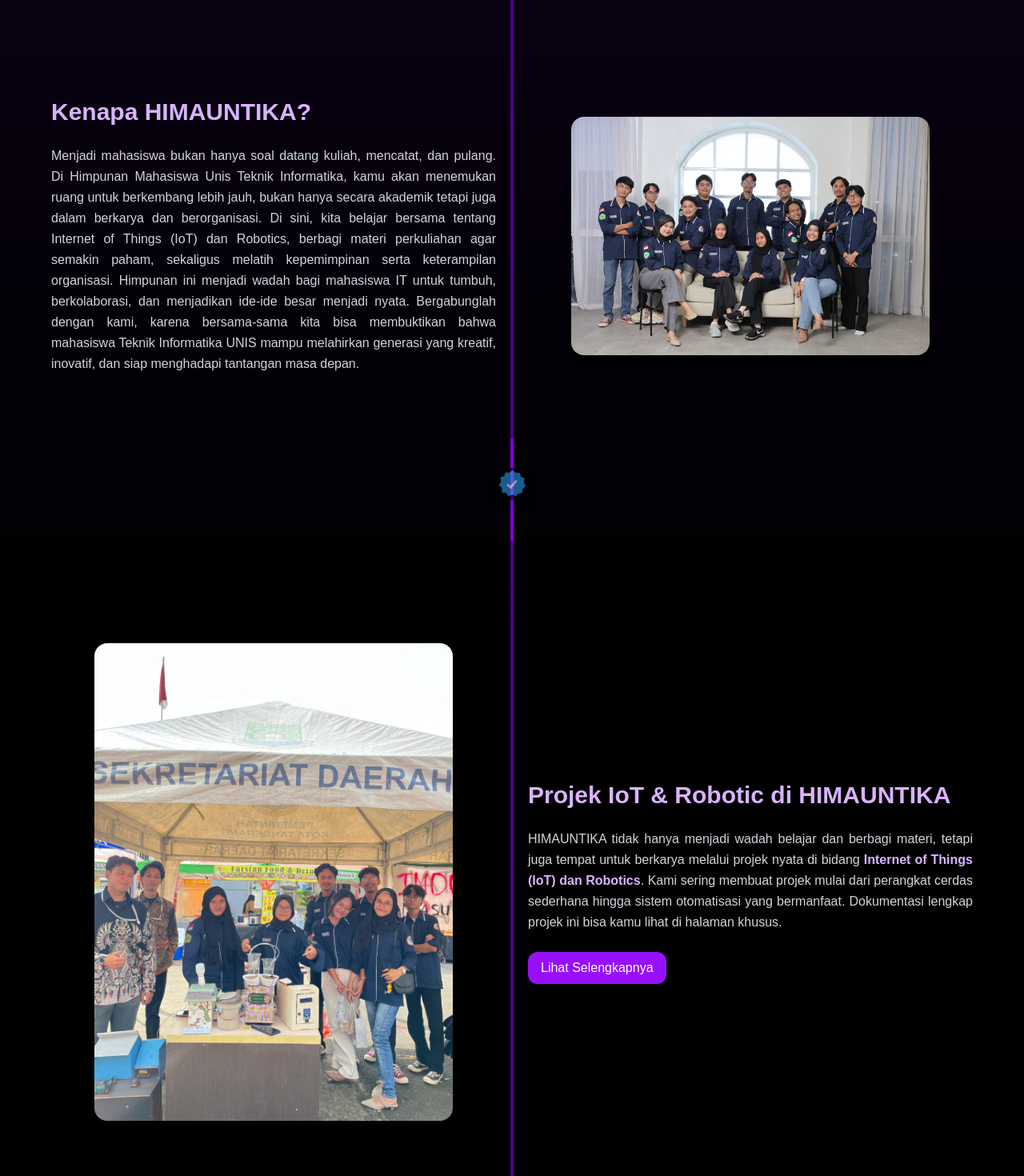
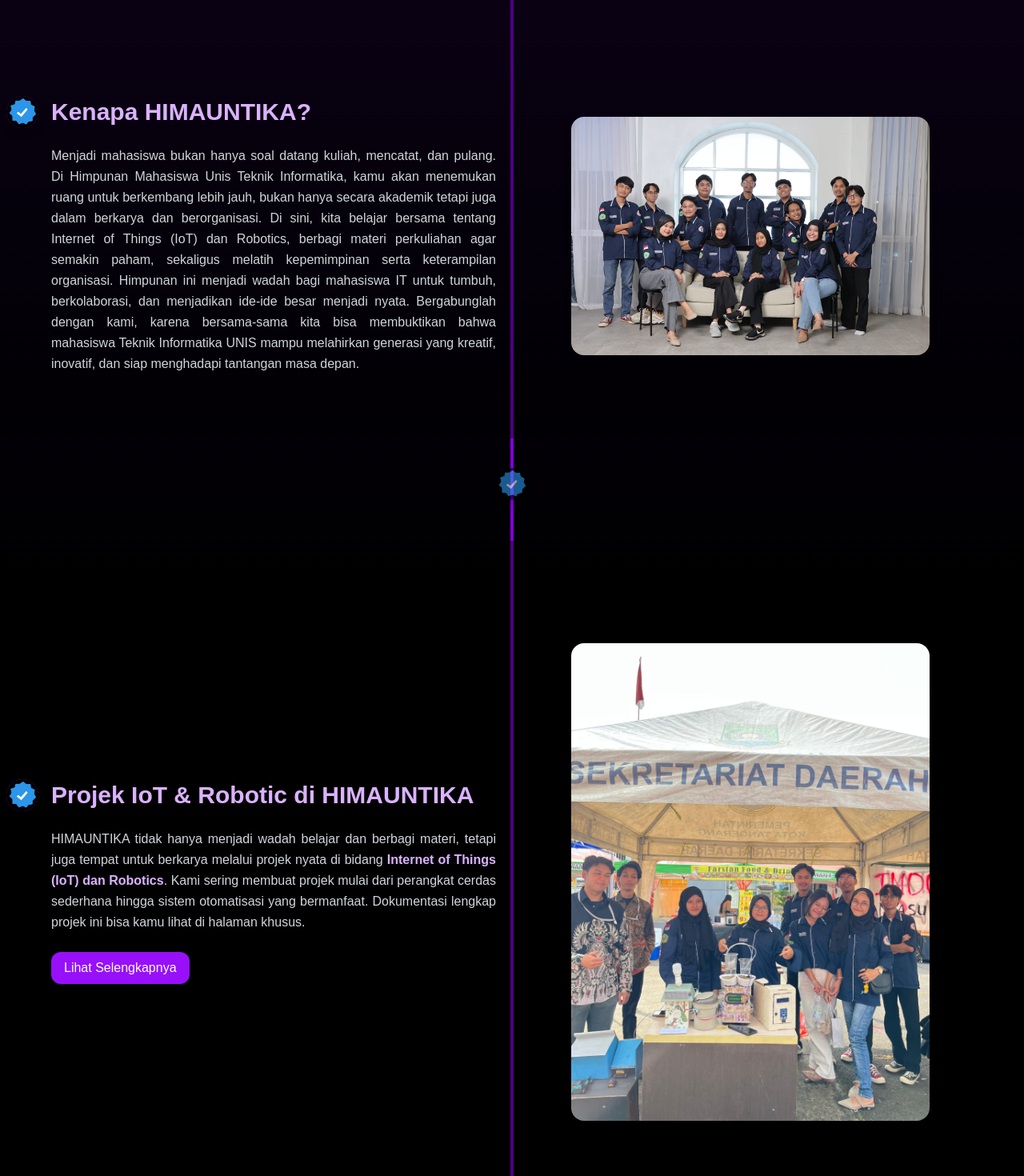
Before and after one commit to Gbaee/himauntika.ac.id, a Next.js app: page /himauntika in a window 1280 px wide. Shown: the part 1740-3210 px from the top of the page at 80% size. Built offline with nearby package versions, Linux system fonts and the light colour scheme.

Commit message:
versi terbaru untuk masih yang tentang gambar ceklis biru disamping judul

```diff
--- a/pages/himauntika.jsx
+++ b/pages/himauntika.jsx
@@ -623,21 +623,27 @@
           id="kenapa"
           className="py-16 md:py-20 px-4 md:px-6 bg-black/40 relative"
         >
-          {/* Icon centang biru */}
-          {/* <div className="absolute left-1/2 transform -translate-x-1/2 -top-4 bg-purple-600 rounded-full w-8 h-8 flex items-center justify-center shadow-lg z-10">
-            <CheckCheck className="w-5 h-5 text-blue-400" strokeWidth={3} />
-          </div> */}
-
           <div className="max-w-6xl mx-auto grid grid-cols-1 md:grid-cols-2 gap-10 items-center pt-12">
             {/* Bagian teks */}
             <div>
-              <h3 className="text-2xl md:text-3xl font-bold text-purple-300 mb-6">
+              {/* Judul dengan icon centang di garis timeline */}
+              <div className="flex items-center gap-3 mb-6 relative">
+                {/* Centang biru nempel ke garis timeline */}
+                <div className="absolute -left-12 md:-left-14 bg-purple-600 rounded-full w-10 h-10 flex items-center justify-center shadow-lg overflow-hidden">
+                  <img
+                    src="/images/centang biru.jpg"
+                    alt="check"
+                    className="w-full h-full object-cover"
+                  />
+                </div>
+
+                {/* Judul */}
+                <h3 className="text-2xl md:text-3xl font-bold text-purple-300">
                   Kenapa HIMAUNTIKA?
                 </h3>
-              <p
-                className="text-sm md:text-base text-gray-300 leading-relaxed text-justify"
-                style={{ textAlign: "justify" }}
-              >
+              </div>
+
+              <p className="text-sm md:text-base text-gray-300 leading-relaxed text-justify">
                 Menjadi mahasiswa bukan hanya soal datang kuliah, mencatat, dan
                 pulang. Di Himpunan Mahasiswa Unis Teknik Informatika, kamu akan
                 menemukan ruang untuk berkembang lebih jauh, bukan hanya secara
@@ -672,26 +678,26 @@
           id="projekan"
           className="py-16 md:py-20 px-4 md:px-6 bg-black/40 relative"
         >
-          {/* Icon centang biru */}
-          {/* <div className="absolute left-1/2 transform -translate-x-1/2 -top-4 bg-purple-600 rounded-full w-8 h-8 flex items-center justify-center shadow-lg z-10">
-            <CheckCheck className="w-5 h-5 text-blue-400" strokeWidth={3} />
-          </div> */}
-
           <div className="max-w-6xl mx-auto grid grid-cols-1 md:grid-cols-2 gap-10 items-center pt-12">
-            {/* Bagian gambar */}
-            <div className="flex justify-center order-1 md:order-none">
+            {/* Bagian teks */}
+            <div>
+              {/* Judul dengan icon centang di garis timeline */}
+              <div className="flex items-center gap-3 mb-6 relative">
+                {/* Centang biru nempel ke garis timeline */}
+                <div className="absolute -left-12 md:-left-14 bg-purple-600 rounded-full w-10 h-10 flex items-center justify-center shadow-lg overflow-hidden">
                   <img
-                src="/images/projekan-foto.jpg"
-                alt="Projekan IoT & Robotic"
-                className="rounded-2xl shadow-lg w-full max-w-md object-cover"
+                    src="/images/centang biru.jpg"
+                    alt="check"
+                    className="w-full h-full object-cover"
                   />
                 </div>
 
-            {/* Bagian teks */}
-            <div>
-              <h3 className="text-2xl md:text-3xl font-bold text-purple-300 mb-6">
+                {/* Judul */}
+                <h3 className="text-2xl md:text-3xl font-bold text-purple-300">
                   Projek IoT & Robotic di HIMAUNTIKA
                 </h3>
+              </div>
+
               <p className="text-sm md:text-base text-gray-300 leading-relaxed text-justify">
                 HIMAUNTIKA tidak hanya menjadi wadah belajar dan berbagi materi,
                 tetapi juga tempat untuk berkarya melalui projek nyata di bidang
@@ -709,6 +715,15 @@
               >
                 Lihat Selengkapnya
               </Button>
+            </div>
+
+            {/* Bagian gambar */}
+            <div className="flex justify-center order-1 md:order-none">
+              <img
+                src="/images/projekan-foto.jpg"
+                alt="Projekan IoT & Robotic"
+                className="rounded-2xl shadow-lg w-full max-w-md object-cover"
+              />
             </div>
           </div>
         </section>
```
Lines whose indentation alone changed are shown as unchanged.
